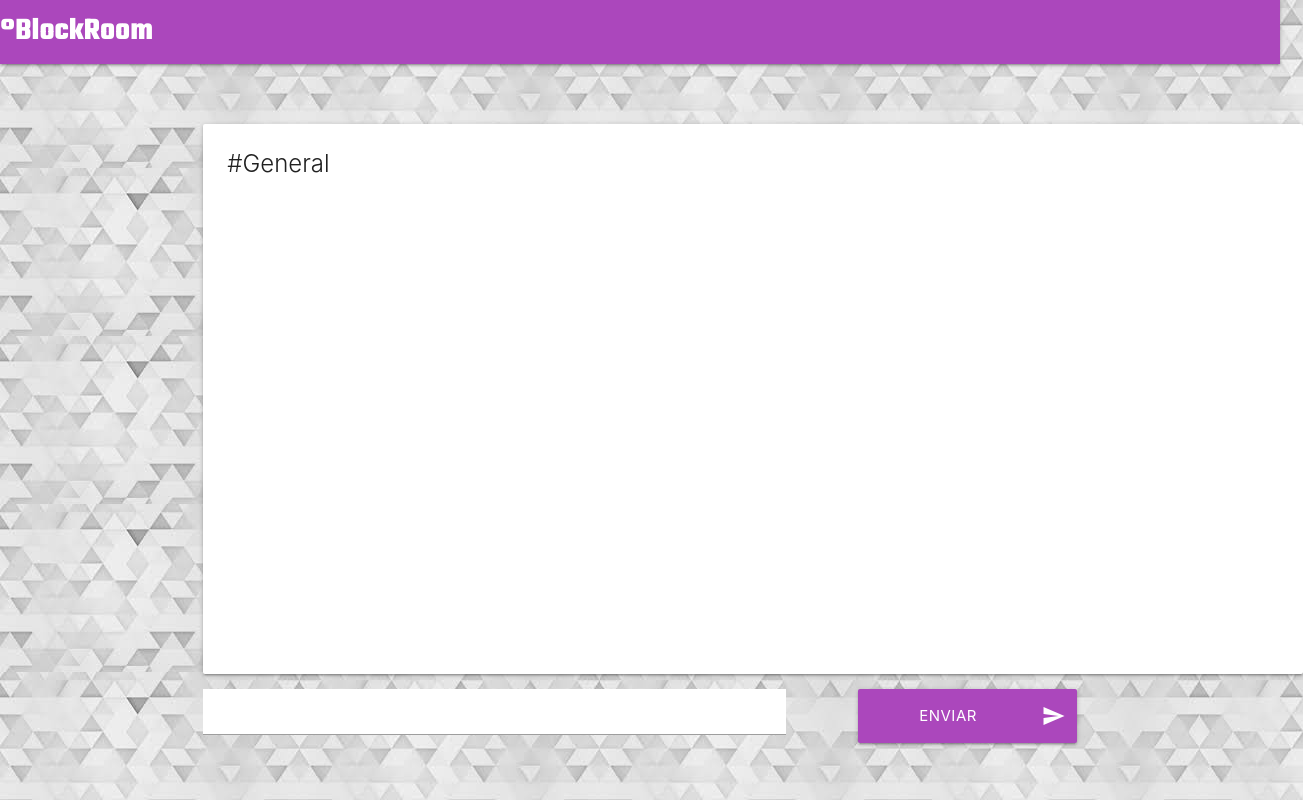
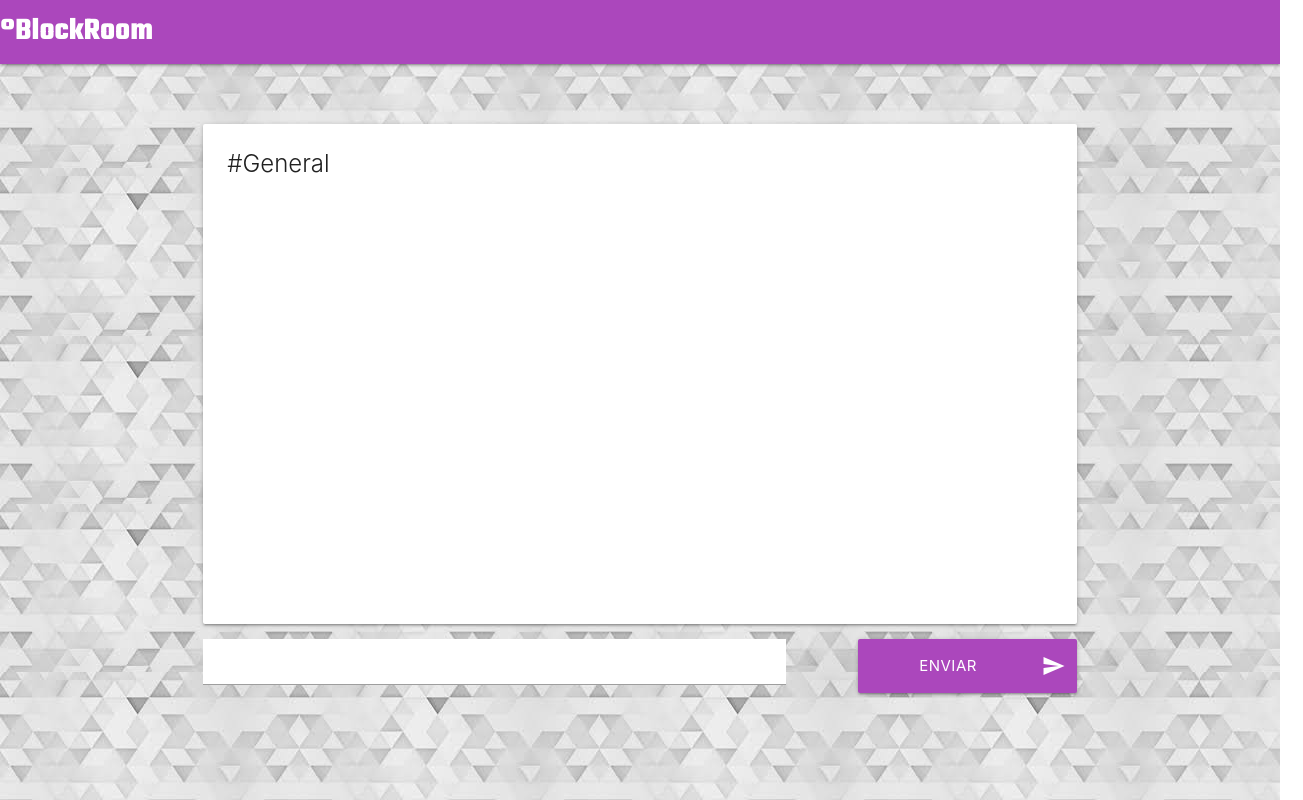
Before and after one commit to RafaJBZ/BlockRoom, a website: page public/views/chat.html in a window 1280 px wide. Shown: the whole page, 1303 px wide, since content can reach past the window. Drawn offline with nearby package versions, Linux system fonts and the light colour scheme; no server answers.

Commit message:
Change tamano

```diff
--- a/public/styles/chat.css
+++ b/public/styles/chat.css
@@ -10,8 +10,5 @@
 }
 
 .contenedor {
-	width: 1100px;
-	height: 550px;
-	background-color: #ccc;
 	overflow: scroll;
 }
--- a/public/views/chat.html
+++ b/public/views/chat.html
@@ -31,7 +31,7 @@
             <div class="container">
                 <div class="row">
                     <div class="col s12">
-                        <div class="card white contenedor container" >
+                        <div class="card white contenedor" >
                             <div class="card-content grey-text text-darken-4" id="chatroom">
                                 <span class="card-title">#General</span>
                                 <p></p>
```
